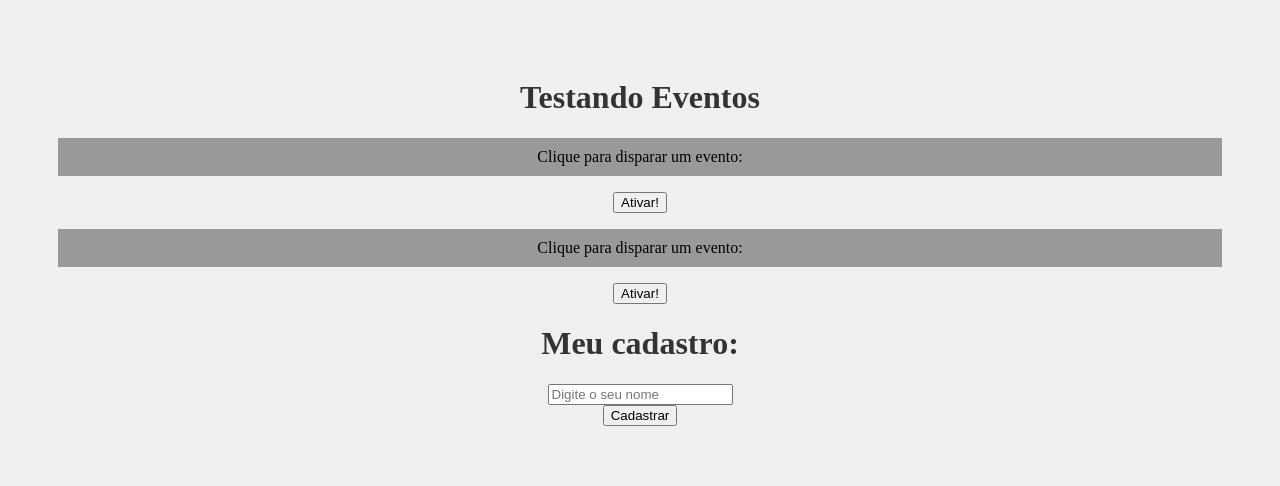
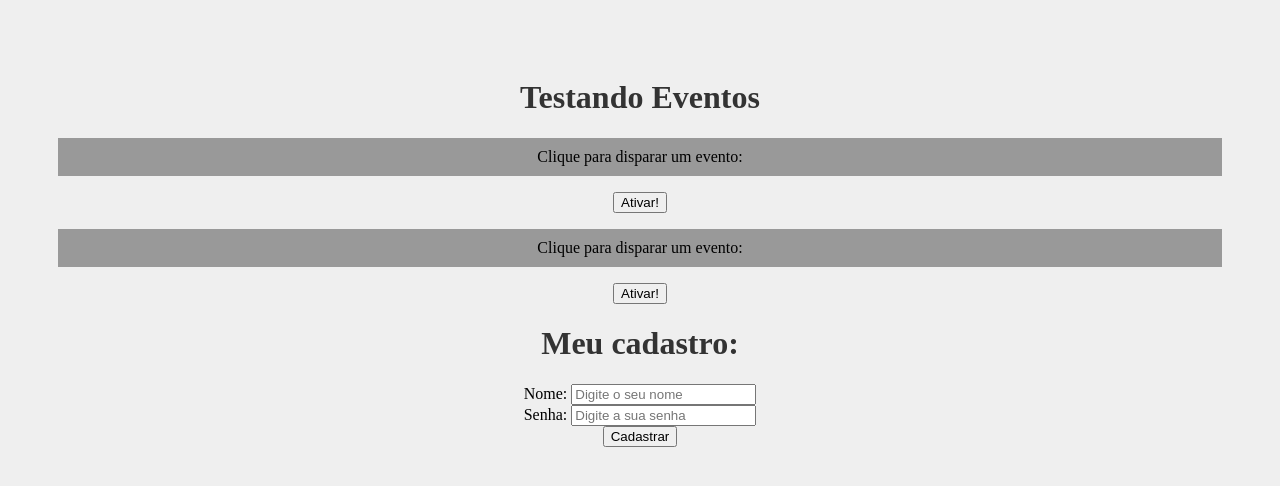
Before and after one commit to icaro-machado/react, a React (Create React App) app in the folder meu-projeto/: page / in a window 1280 px wide. Shown: the top 486 px of the page. Built offline with nearby package versions, Linux system fonts and the light colour scheme.

Commit message:
aula_10
useState na prática

```diff
--- a/meu-projeto/src/components/Form.js
+++ b/meu-projeto/src/components/Form.js
@@ -1,16 +1,27 @@
+import { useState } from 'react'
+
+
 function Form() {
 
     function cadastrarUsuario(e) {
         e.preventDefault()
-        console.log('Cadastrou o usuário!')
+        console.log(`Usuário ${name} foi cadastrado com a senha: ${password}`)
     }
+
+    const [name, setName] = useState()
+    const [password, setPassword] = useState()
 
     return (
         <div>
             <h1>Meu cadastro:</h1>
             <form onSubmit={cadastrarUsuario}>
                 <div>
-                    <input type="text" placeholder="Digite o seu nome" />
+                    <label htmlFor="name">Nome: </label>
+                    <input type="text" id="name" name="name" placeholder="Digite o seu nome" onChange={(e) => setName(e.target.value)}/>
+                </div>
+                <div>
+                    <label htmlFor="password">Senha: </label>
+                    <input type="password" id="password" name="password" placeholder="Digite a sua senha" onChange={(e) => setPassword(e.target.value)}/>
                 </div>
                 <div>
                     <input type="submit" value="Cadastrar" />
```
